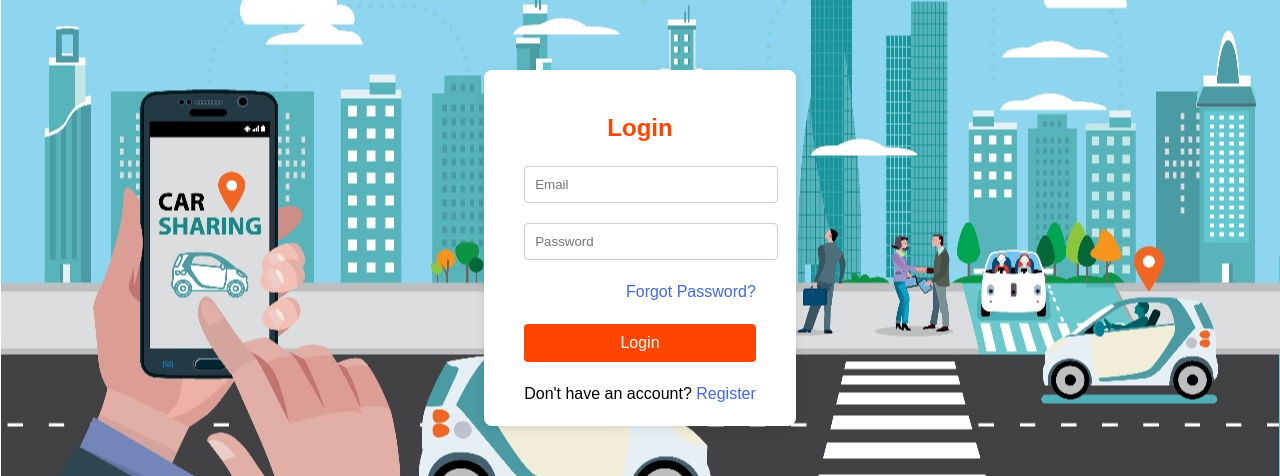
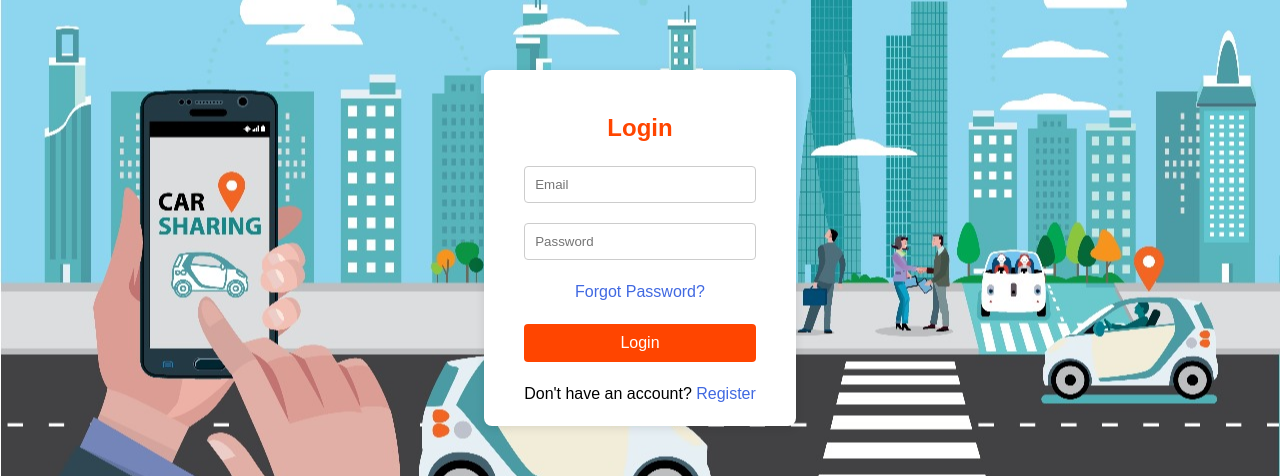
Before and after one commit to Diablodadayu/Carpool, a React (Vite) app in the folder client/: page / in a window 1280 px wide. Shown: the part 152-628 px from the top of the page. Built offline with nearby package versions, Linux system fonts and the light colour scheme.

Commit message:
changed css

```diff
--- a/client/src/index.css
+++ b/client/src/index.css
@@ -11,6 +11,12 @@
   text-rendering: optimizeLegibility;
   -webkit-font-smoothing: antialiased;
   -moz-osx-font-smoothing: grayscale;
+}
+
+*,
+*::after,
+*::before {
+  box-sizing: border-box;
 }
 
 a {
@@ -55,7 +61,6 @@ button:focus-visible {
   outline: 4px auto -webkit-focus-ring-color;
 }
 
-
 .login-page,
 .register-page {
   display: flex;
@@ -76,7 +81,7 @@ button:focus-visible {
   position: relative;
   width: 100%;
   height: 100%;
-  background: url('./assets/skyscape.jpeg') no-repeat center center;
+  background: url("./assets/skyscape.jpeg") no-repeat center center;
   background-size: cover;
 }
 
@@ -109,7 +114,6 @@ button:focus-visible {
 }
 
 .forgot-password {
-  text-align: right;
   margin-bottom: 20px;
 }
 
@@ -169,7 +173,6 @@ button:focus-visible {
   color: black;
 }
 
-
 @media (prefers-color-scheme: light) {
   :root {
     color: #213547;
```
